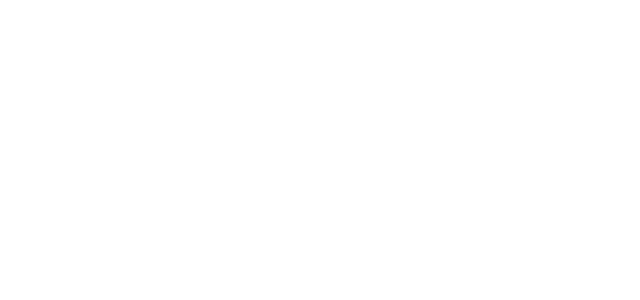
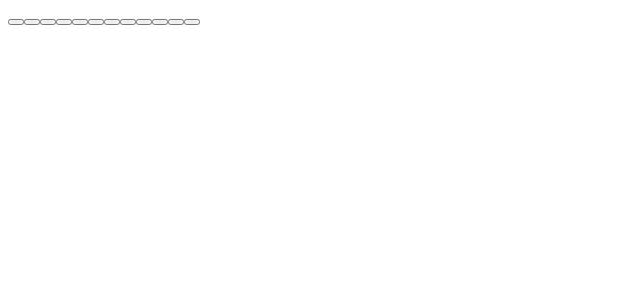
Before and after one commit to ChaeHaejoong2/calculator, a React (Vite) app in the folder calculator/: page / in a window 1280 px wide. Shown: the top 300 px of the page, without its empty margins (0-640 px from the left). Built offline with nearby package versions, Linux system fonts and the light colour scheme.

Commit message:
feature/button

```diff
--- a/calculator/src/App.tsx
+++ b/calculator/src/App.tsx
@@ -1,3 +1,13 @@
+import React from 'react';
+import button from './components/button';
+
 export default function App() {
-  return <></>;
+  const buttons = [0, 1, 2, 3, 4, 5, 6, 7, 8, 9, "-", "+"];
+
+
+  return (
+    <>
+    {buttons.map(value => <button value = {value}/>)}
+    </>
+  );
 }
--- /dev/null
+++ b/calculator/src/components/button.tsx
@@ -0,0 +1,16 @@
+import React , {useState} from 'react';
+
+export default function button(props: any) {
+  const value = props.value;
+
+
+
+  const btnClick = () => {
+
+  }
+  return (
+    <div>
+        <button onClick={btnClick}>{value}</button>
+    </div>
+  )
+}
```
Also changed, not shown: calculator/src/components/Button.tsx (deleted), 1 other file (tests, documents, lock files or other folders).
